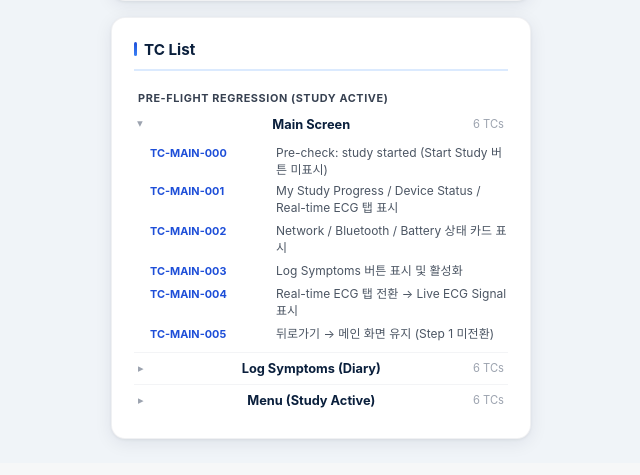
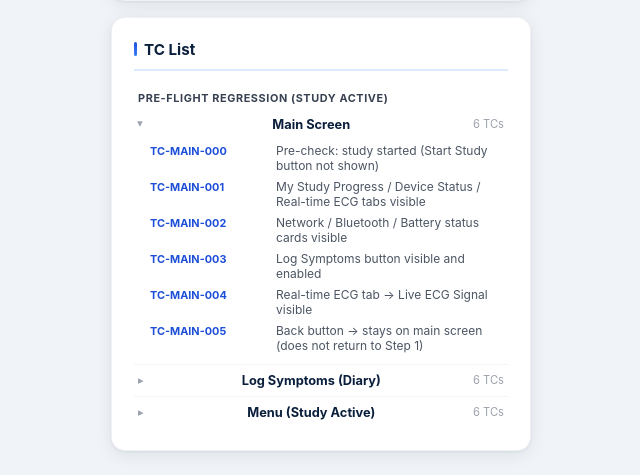
Before and after one commit to DunkinYeo/AK-automation, a Flask app: page / in a window 1280 px wide, after a click that opens the changed part. Shown: the part 1067-1542 px from the top of the page, without its empty margins (45-685 px from the left). Before the commit the page ends 1514 px from the top, so only its background shows below. Run offline with Flask 3, Linux system fonts and the light colour scheme; data that the repository does not hold is empty.

Commit message:
fix: bind Flask to IPv6 (::) for localhost support, add --port arg, translate TC list to English
- host="::" enables dual-stack (IPv4 + IPv6) so localhost:5002 works in browser
- add --port argparse argument matching VM automation
- translate all Korean TC descriptions in index.html to English

Co-Authored-By: Claude Sonnet 4.6 <noreply@anthropic.com>

```diff
--- a/web/app.py
+++ b/web/app.py
@@ -492,13 +492,17 @@ def api_screenshots():
 # ── Entry point ───────────────────────────────────────────────────────────────
 
 if __name__ == "__main__":
+    import argparse
     import socket
     import webbrowser
+    ap = argparse.ArgumentParser()
+    ap.add_argument("--port", type=int, default=PORT)
+    port = ap.parse_args().port
     try:
         local_ip = socket.gethostbyname(socket.gethostname())
     except Exception:
         local_ip = "127.0.0.1"
-    threading.Timer(1.2, lambda: webbrowser.open(f"http://127.0.0.1:{PORT}")).start()
-    print(f"\n  S-Patch Accurkardia Test UI   -> http://127.0.0.1:{PORT}")
-    print(f"  Share on local network        -> http://{local_ip}:{PORT}\n")
-    app.run(host="0.0.0.0", port=PORT, debug=False, threaded=True)
+    threading.Timer(1.2, lambda: webbrowser.open(f"http://127.0.0.1:{port}")).start()
+    print(f"\n  S-Patch Accurkardia Test UI   -> http://127.0.0.1:{port}")
+    print(f"  Share on local network        -> http://{local_ip}:{port}\n")
+    app.run(host="::", port=port, debug=False, threaded=True)
--- a/web/templates/index.html
+++ b/web/templates/index.html
@@ -350,12 +350,12 @@
         <details class="tc-suite">
           <summary><span class="tc-suite-label">Main Screen</span><span class="tc-count">6 TCs</span></summary>
           <ul class="tc-items">
-            <li><span class="tc-id">TC-MAIN-000</span> Pre-check: study started (Start Study 버튼 미표시)</li>
-            <li><span class="tc-id">TC-MAIN-001</span> My Study Progress / Device Status / Real-time ECG 탭 표시</li>
-            <li><span class="tc-id">TC-MAIN-002</span> Network / Bluetooth / Battery 상태 카드 표시</li>
-            <li><span class="tc-id">TC-MAIN-003</span> Log Symptoms 버튼 표시 및 활성화</li>
-            <li><span class="tc-id">TC-MAIN-004</span> Real-time ECG 탭 전환 → Live ECG Signal 표시</li>
-            <li><span class="tc-id">TC-MAIN-005</span> 뒤로가기 → 메인 화면 유지 (Step 1 미전환)</li>
+            <li><span class="tc-id">TC-MAIN-000</span> Pre-check: study started (Start Study button not shown)</li>
+            <li><span class="tc-id">TC-MAIN-001</span> My Study Progress / Device Status / Real-time ECG tabs visible</li>
+            <li><span class="tc-id">TC-MAIN-002</span> Network / Bluetooth / Battery status cards visible</li>
+            <li><span class="tc-id">TC-MAIN-003</span> Log Symptoms button visible and enabled</li>
+            <li><span class="tc-id">TC-MAIN-004</span> Real-time ECG tab → Live ECG Signal visible</li>
+            <li><span class="tc-id">TC-MAIN-005</span> Back button → stays on main screen (does not return to Step 1)</li>
           </ul>
         </details>
 
@@ -363,11 +363,11 @@
           <summary><span class="tc-suite-label">Log Symptoms (Diary)</span><span class="tc-count">6 TCs</span></summary>
           <ul class="tc-items">
             <li><span class="tc-id">TC-DIARY-000</span> Pre-check: study started</li>
-            <li><span class="tc-id">TC-DIARY-001</span> Log Symptoms 탭 → 시트 열림, Symptom 섹션 표시</li>
-            <li><span class="tc-id">TC-DIARY-002</span> 증상 목록 6종 전체 표시 (Chest pain ~ Nausea)</li>
-            <li><span class="tc-id">TC-DIARY-003</span> 랜덤 증상 선택 → Save 제출 → 메인 화면 복귀</li>
-            <li><span class="tc-id">TC-DIARY-004</span> X 버튼 탭 → 시트 닫힘, 메인 화면 복귀</li>
-            <li><span class="tc-id">TC-DIARY-005</span> 증상 미선택 → Save 버튼 비활성화 (client-side)</li>
+            <li><span class="tc-id">TC-DIARY-001</span> Log Symptoms tap → sheet opens, Symptom section visible</li>
+            <li><span class="tc-id">TC-DIARY-002</span> All 6 symptoms displayed (Chest pain ~ Nausea)</li>
+            <li><span class="tc-id">TC-DIARY-003</span> Select symptom → Save → returns to main screen</li>
+            <li><span class="tc-id">TC-DIARY-004</span> X button → sheet closes, returns to main screen</li>
+            <li><span class="tc-id">TC-DIARY-005</span> No symptom selected → Save button disabled (client-side)</li>
           </ul>
         </details>
 
@@ -375,11 +375,11 @@
           <summary><span class="tc-suite-label">Menu (Study Active)</span><span class="tc-count">6 TCs</span></summary>
           <ul class="tc-items">
             <li><span class="tc-id">TC-MENU-STUDY-000</span> Pre-check: study registered in web portal</li>
-            <li><span class="tc-id">TC-MENU-STUDY-001</span> 기어 메뉴 → Device Information 항목 표시</li>
-            <li><span class="tc-id">TC-MENU-STUDY-002</span> 기어 메뉴 → Study Information 항목 표시</li>
-            <li><span class="tc-id">TC-MENU-STUDY-003</span> 메뉴 섹션: Setting / Terms / Guide / Version / Patch Placement</li>
-            <li><span class="tc-id">TC-MENU-STUDY-004</span> Study Information 탭 → 스터디 정보 화면 진입</li>
-            <li><span class="tc-id">TC-MENU-STUDY-005</span> Device Information 탭 → 기기 정보 화면 진입</li>
+            <li><span class="tc-id">TC-MENU-STUDY-001</span> Study menu → Device Information item visible</li>
+            <li><span class="tc-id">TC-MENU-STUDY-002</span> Study menu → Study Information item visible</li>
+            <li><span class="tc-id">TC-MENU-STUDY-003</span> Menu sections: Setting / Terms / Guide / Version / Patch Placement</li>
+            <li><span class="tc-id">TC-MENU-STUDY-004</span> Study Information tap → enters study info screen</li>
+            <li><span class="tc-id">TC-MENU-STUDY-005</span> Device Information tap → enters device info screen</li>
           </ul>
         </details>
 
```
